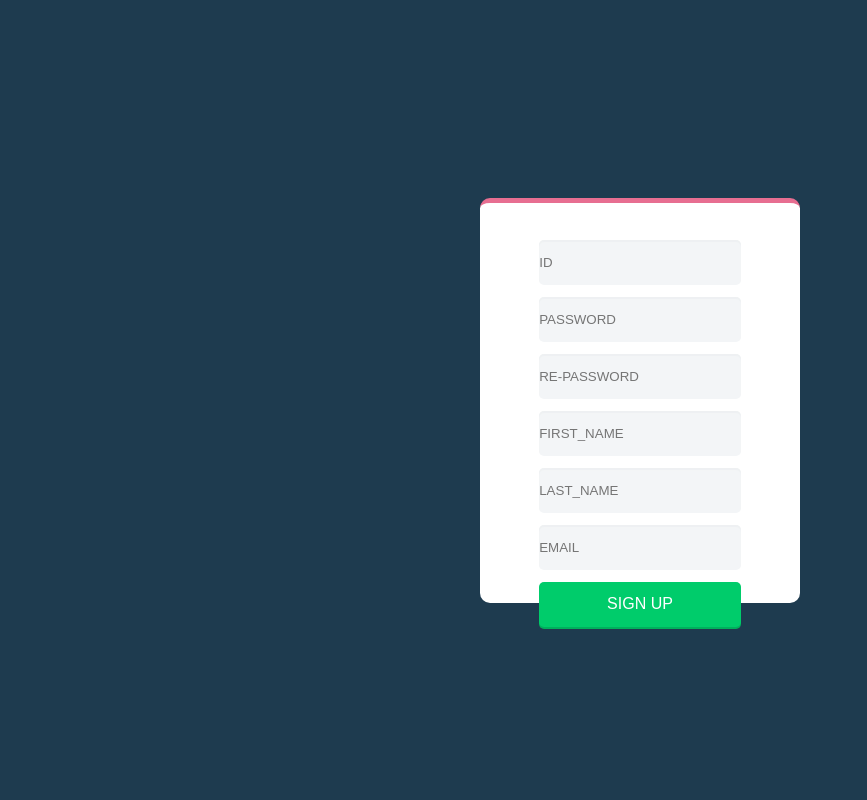
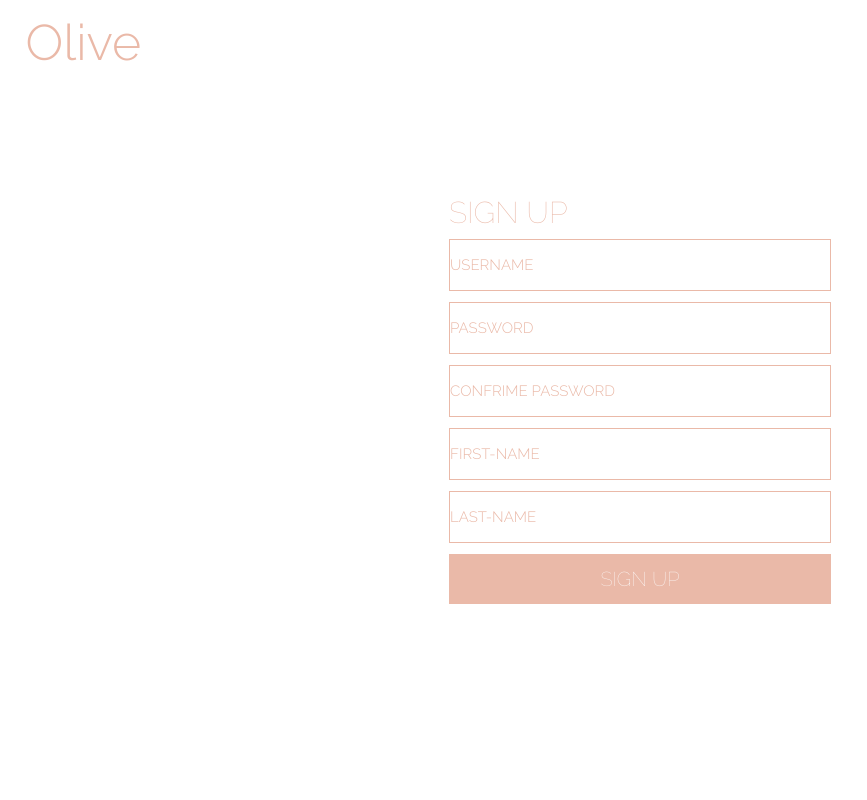
Before and after one commit to lowelllll/django-simple-blog, a Django app: page /accounts/register/ in a window 1280 px wide. Shown: the whole page, without its empty margins (0-867 px from the left). Run offline with Django 3.2, Linux system fonts and the light colour scheme.

Commit message:
20180101 commit
2018 첫 커밋!
로그인 회원가입 디자인 변경

```diff
--- a/djangoblog/static/css/blog_base.css
+++ b/djangoblog/static/css/blog_base.css
@@ -2,7 +2,10 @@
     margin:0;
     padding:0;
     list-style:none;
+    font-family: 'Raleway', sans-serif;
+	font-weight: 100;
 }
-#wrap {
-    width:100%
+#wrap{
+    width:100%;
+    overflow:auto;
 }
--- a/djangoblog/static/css/index.css
+++ b/djangoblog/static/css/index.css
@@ -2,8 +2,6 @@
 	margin:0;
 	padding:0;
 	list-style: none;
-	font-family: 'Raleway', sans-serif;
-	font-weight: 100;
 }
 .main a{
     text-decoration: none;
--- a/djangoblog/static/css/login.css
+++ b/djangoblog/static/css/login.css
@@ -1,51 +1,58 @@
-*{
-	font-family: 'Quicksand', sans-serif;
+
+		h1{
+			width:100px;
+			height:50px;
+			font-size:50px;
+			margin-left:2%;
+			margin-top:1%;
 		}
-#wrap{
-	background-color: #1e3b4f;
+		h1 a{
+			color:#eab9a8;
+			font-weight: 300;
 		}
-.login_div{
+		a{
+			text-decoration: none;
+		}
+		form{
+			width:400px;
+			height:270px;
 			position: absolute;
-	width:25%;
-	height:350px;
 			top:0;
 			bottom:0;
 			left:0;
-	right:0;
+			right: 0;
 			margin:auto;
-	background-color:#fff;
-	border-radius: 10px;
-	border-top: 5px solid #e76e91;
 		}
-.login_div form{
-	width:100%;
+		form table{
+			width:90%;
 			height:100%;
+			margin:0 auto;
+
 		}
-.login_div table {
-	width:80%;
-	margin:0 auto;
-	text-align: center;
-	margin-top:80px;
+		form input, button{
+			width:380px;
+			height:50px;
+			border:1px solid #eab9a8;
 		}
-table input{
-	width:80%;
-	height:45px;
-	margin-top:10px;
+		button{
 			border:none;
-	background-color:#f3f5f7;
-	border-radius: 5px;
-	box-shadow: inset 0 2px 1px #eef0f2;
-}
-#submit_button{
-	background-color: #00cc6b;
-	box-shadow:  0 2px 0px #00b05c;
+			background-color: #eab9a8;
 			color:#fff;
-	font-size:16px;
+			width: 382px;
+			font-size:20px;
 			cursor: pointer;
 		}
-#register-table{
-    margin-top:25px;
+		td > span {
+			font-size:30px;
+			font-weight: 300px;
+			color:#eab9a8;
 		}
-#register-div{
-    height:400px;
+		input::-webkit-input-placeholder {
+		    color: #eab9a8;
+		    font-weight: 300;
+		    font-size:15px;
 		  }
+
+		 .register-form {
+		    height:420px;
+		 }
--- a/djangoblog/templates/registration/register.html
+++ b/djangoblog/templates/registration/register.html
@@ -4,37 +4,37 @@
 {% block extrastyle %}{% static 'css/login.css' %}{% endblock %}
 <link href="https://fonts.googleapis.com/css?family=Quicksand" rel="stylesheet">
 {% block content %}
-<div class="login_div" id="register-div">
-    <form action="." method="post"> {% csrf_token %}
+<h1><a href="{% url 'index' %}">Olive</a></h1>
+		<form action="." method="post" class="register-form"> {% csrf_token %}
             {% if form.errors %}
             <script>
-            alert("입력에 오류가 발생하였습니다. 다시 입력해 주시길 바랍니다.");
+                alert("입력에 오류가 발생하였습니다. 다시 입력해 주세요.");
             </script>
-        <p>{{ form.message.error }}</p>
             {% endif %}
-        <table align="center" id="register-table">
+			<table>
 				<tr>
-                <td><input type="text" class="form-control" id="{{ form.username.id_for_label }}" name="{{ form.username.html_name }}" placeholder="ID" required></td>
+					<td>
+						<span>SIGN UP</span>
+					</td>
 				</tr>
 				<tr>
-                <td><input class="form-control" id="{{ form.password1.id_for_label }}"  name="{{ form.password1.html_name }}" type="password" placeholder="PASSWORD" required></td>
+					<td><input class="form-control" id="{{ form.username.id_for_label }}" name="{{ form.username.html_name }}" placeholder="USERNAME" required></td>
 				</tr>
 				<tr>
-                <td><input class="form-control" id="{{ form.password2.id_for_label }}"  name="{{ form.password2.html_name }}" type="password" placeholder="RE-PASSWORD" required></td>
+					<td><input type="password" class="form-control" id="{{ form.password1.id_for_label }}" name="{{ form.password1.html_name }}" placeholder="PASSWORD" required></td>
 				</tr>
 				<tr>
-                <td><input class="form-control" id="{{ form.first_name.id_for_label }}"  name="{{ form.first_name.html_name }}" type="text" placeholder="FIRST_NAME" required></td>
+					<td><input type="password" class="form-control" id="{{ form.password2.id_for_label }}" name="{{ form.password2.html_name }}" placeholder="CONFRIME PASSWORD" required></td>
 				</tr>
 				<tr>
-                <td><input class="form-control" id="{{ form.last_name.id_for_label }}"  name="{{ form.last_name.html_name }}" type="text" placeholder="LAST_NAME" required></td>
+					<td><input class="form-control" id="{{ form.first_name.id_for_label }}" name="{{ form.first_name.html_name }}" placeholder="FIRST-NAME" required></td>
 				</tr>
                 <tr>
-                <td><input class="form-control" id="{{ form.email.id_for_label }}"  name="{{ form.email.html_name }}" type="email" placeholder="EMAIL" required></td>
+					<td><input class="form-control" id="{{ form.last_name.id_for_label }}" name="{{ form.last_name.html_name }}" placeholder="LAST-NAME" required></td>
 				</tr>
 				<tr>
-                <td><input type="submit" value="SIGN UP" id="submit_button"></td>
+					<td><button type="submit">SIGN UP</button></td>
 				</tr>
 			</table>
 		</form>
-</div>
 {% endblock %}
```
Also changed, not shown: djangoblog/templates/registration/login.html (+18 -6 lines), djangoblog/db.sqlite3. Lines whose indentation alone changed are shown as unchanged.
